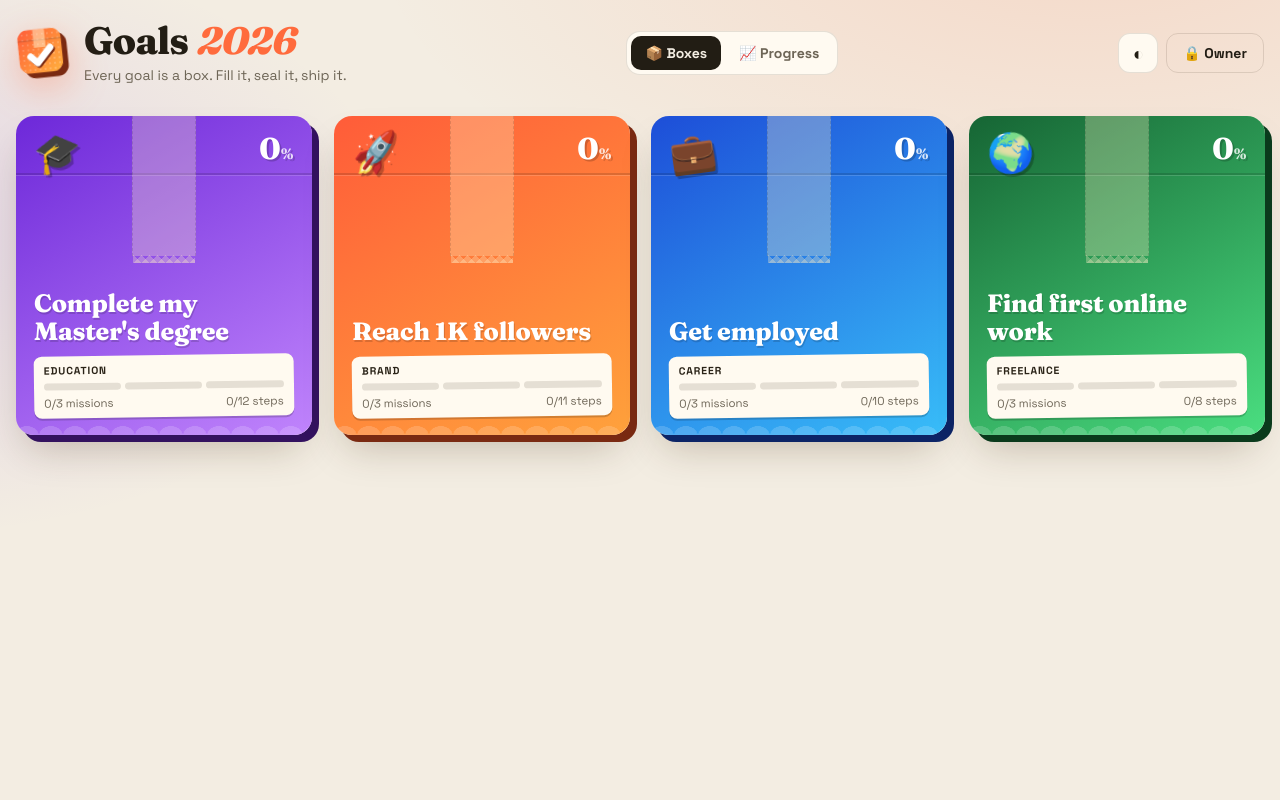
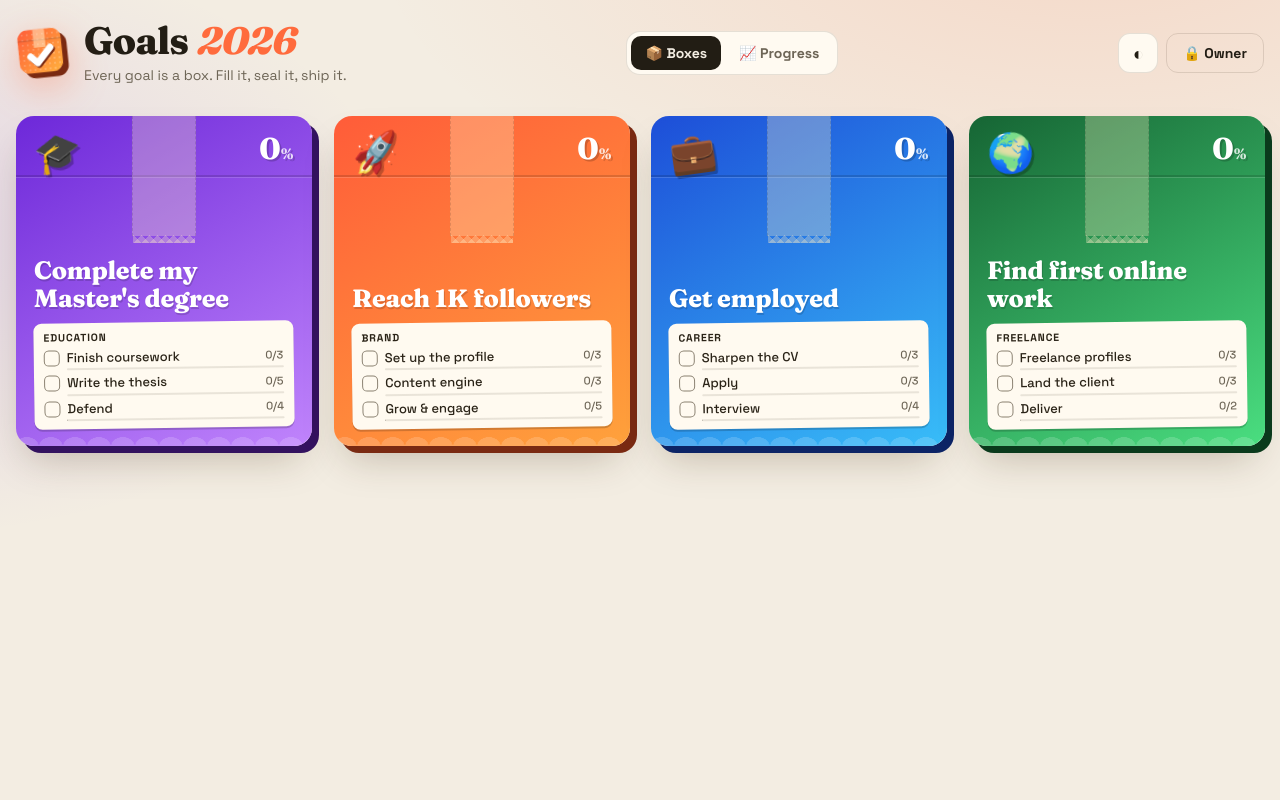
Before and after one commit to Thanoon12k/Thanoon12k, a Flask app: page / in a window 1280 px wide. Run offline with Flask 3, Linux system fonts and the light colour scheme; data comes from the database, SQL or seed files in the repository.

Commit message:
Goals 2026: list mission names on each goal box
Each box label now shows its missions with a tick when complete, a
done/total step count and a thin progress line (up to 5, then +N more).

Co-Authored-By: Claude Opus 5.5 <noreply@anthropic.com>
Claude-Session: https://claude.ai/code/session_01468GrHnAH98CYgYk7kYP2E

```diff
--- a/goals2026/static/app.js
+++ b/goals2026/static/app.js
@@ -104,7 +104,14 @@
   function boxHTML(g, i) {
     const s = gStats(g);
     const due = deadlineText(g.deadline);
-    const segs = g.missions.map((m) => `<i style="--m:${mStats(m).pct}"></i>`).join("") || `<i style="--m:0"></i>`;
+    const MAX = 5;
+    const rows = g.missions.slice(0, MAX).map((m) => {
+      const ms = mStats(m);
+      return `<li class="${ms.complete ? "done" : ""}" style="--m:${ms.pct}">
+        <span class="mk">${ms.complete ? "✓" : ""}</span><span class="mn" dir="auto">${esc(m.title)}</span><span class="mc">${ms.done}/${ms.total}</span></li>`;
+    }).join("");
+    const more = g.missions.length > MAX ? `<li class="more">+${g.missions.length - MAX} more missions</li>` : "";
+    const mlist = rows ? `<ul class="mlist">${rows}${more}</ul>` : `<div class="mnone">No missions yet</div>`;
     return `<button class="box c-${esc(g.color)}" style="--i:${i};--p:${s.pct}" data-goal="${g.id}" aria-label="${esc(g.title)}, ${s.pct}% complete">
       <div class="fill"></div>
       <div class="lid-line"></div>
@@ -115,8 +122,7 @@
         <h3 dir="auto">${esc(g.title)}</h3>
         <div class="label">
           <div class="l1"><span dir="auto">${esc(g.category || "Goal")}</span><span class="due">${esc(due)}</span></div>
-          <div class="segs">${segs}</div>
-          <div class="l3"><span>${s.mDone}/${s.missions} missions</span><span>${s.done}/${s.total} steps</span></div>
+          ${mlist}
         </div>
       </div>
     </button>`;
--- a/goals2026/static/index.html
+++ b/goals2026/static/index.html
@@ -13,7 +13,7 @@
 <link rel="preconnect" href="https://fonts.googleapis.com">
 <link rel="preconnect" href="https://fonts.gstatic.com" crossorigin>
 <link href="https://fonts.googleapis.com/css2?family=Fraunces:opsz,wght@9..144,600;9..144,800&family=Space+Grotesk:wght@400;500;700&display=swap" rel="stylesheet">
-<link rel="stylesheet" href="/static/style.css?v=6">
+<link rel="stylesheet" href="/static/style.css?v=7">
 </head>
 <body>
 
@@ -88,6 +88,6 @@
 
 <div class="toast" id="toast" role="status"></div>
 <canvas id="confetti" aria-hidden="true"></canvas>
-<script src="/static/app.js?v=6"></script>
+<script src="/static/app.js?v=7"></script>
 </body>
 </html>
--- a/goals2026/static/style.css
+++ b/goals2026/static/style.css
@@ -158,7 +158,7 @@ body:not(.owner) .owner-only { display: none !important; }
   --c1: #ff5c39; --c2: #ff9a3c; --edge: #7a2a12; --ink: #fff;
   position: relative;
   border: 0; padding: 0; text-align: start;
-  aspect-ratio: 1 / 1.08;
+  min-height: 330px;
   border-radius: var(--radius);
   color: var(--ink);
   background: linear-gradient(150deg, var(--c1), var(--c2));
@@ -190,7 +190,7 @@ body:not(.owner) .owner-only { display: none !important; }
 
 /* packing tape across the lid */
 .box .tape {
-  position: absolute; top: 0; left: 50%; width: 64px; height: 44%;
+  position: absolute; top: 0; left: 50%; width: 64px; height: 120px;
   transform: translateX(-50%);
   background: rgba(255,240,200,.3);
   border-left: 1px dashed rgba(0,0,0,.12); border-right: 1px dashed rgba(0,0,0,.12);
@@ -214,7 +214,7 @@ body:not(.owner) .owner-only { display: none !important; }
 .box .pct small { font-size: 15px; opacity: .8; }
 .box h3 {
   font-family: var(--display); font-weight: 800; font-size: clamp(20px, 2.2vw, 25px);
-  line-height: 1.1; margin: auto 0 10px; letter-spacing: -.01em;
+  line-height: 1.1; margin: auto 0 10px; padding-top: 70px; letter-spacing: -.01em;
   text-shadow: 1px 2px 0 rgba(0,0,0,.15);
   overflow-wrap: anywhere;
 }
@@ -228,10 +228,26 @@ body:not(.owner) .owner-only { display: none !important; }
 }
 .label .l1 { display: flex; justify-content: space-between; gap: 6px; font-weight: 700; text-transform: uppercase; letter-spacing: .08em; font-size: 10.5px; }
 .label .l1 .due { color: #b3401a; }
-.segs { display: flex; gap: 4px; }
-.segs i { flex: 1; height: 7px; border-radius: 4px; background: rgba(40,30,10,.12); position: relative; overflow: hidden; }
-.segs i::after { content: ""; position: absolute; inset: 0; width: calc(var(--m) * 1%); background: #2a2317; border-radius: 4px; }
-.label .l3 { font-size: 11.5px; color: #6d6556; display: flex; justify-content: space-between; }
+.mlist { list-style: none; margin: 0; padding: 0; display: grid; gap: 5px; }
+.mlist li {
+  display: flex; align-items: center; gap: 7px; font-size: 13px; font-weight: 500; line-height: 1.25;
+  padding-bottom: 4px; position: relative;
+}
+/* thin per-mission progress line under each name */
+.mlist li:not(.more)::after {
+  content: ""; position: absolute; left: 23px; right: 0; bottom: 0; height: 2px; border-radius: 2px;
+  background: linear-gradient(90deg, #2a2317 calc(var(--m) * 1%), rgba(40,30,10,.1) 0);
+}
+.mlist .mk {
+  width: 16px; height: 16px; flex: none; border-radius: 5px; border: 1.8px solid #8a8171;
+  display: grid; place-items: center; font-size: 11px; font-weight: 800; color: #fff;
+}
+.mlist li.done .mk { background: #1f9d63; border-color: #1f9d63; }
+.mlist li.done .mn { text-decoration: line-through; text-decoration-color: #1f9d63; color: #6d6556; }
+.mlist .mn { flex: 1; min-width: 0; overflow: hidden; text-overflow: ellipsis; white-space: nowrap; }
+.mlist .mc { font-size: 11px; color: #6d6556; flex: none; font-variant-numeric: tabular-nums; }
+.mlist li.more { font-size: 11.5px; color: #6d6556; padding: 0 0 0 23px; }
+.mnone { font-size: 12px; color: #6d6556; font-style: italic; }
 
 /* achieved stamp */
 .stamp {
@@ -387,14 +403,16 @@ body:not(.owner) .owner-only { display: none !important; }
 @media (max-width: 420px) {
   .btn.ghost#lockBtn { padding: 10px 12px; }
   .grid { grid-template-columns: 1fr 1fr; gap: 16px 14px; }
-  .box { aspect-ratio: auto; min-height: 230px; box-shadow: 5px 5px 0 var(--edge); }
+  .box { min-height: 250px; box-shadow: 5px 5px 0 var(--edge); }
   .box .inner { padding: 12px; }
   .box .emoji { font-size: 28px; }
   .box .pct { font-size: 22px; }
   .box h3 { font-size: 16px; }
-  .box .tape { width: 40px; }
+  .box .tape { width: 40px; height: 84px; }
   .label { padding: 6px 7px; }
-  .label .l3 { display: none; }
+  .mlist li { font-size: 12px; gap: 5px; }
+  .mlist .mc { display: none; }
+  .mlist li:not(.more)::after { left: 21px; }
   .stamp { font-size: 14px; }
   .gd-body, .goal-dlg .gd-head { padding-left: 14px; padding-right: 14px; }
   .m-head { padding-right: 0; }
```
